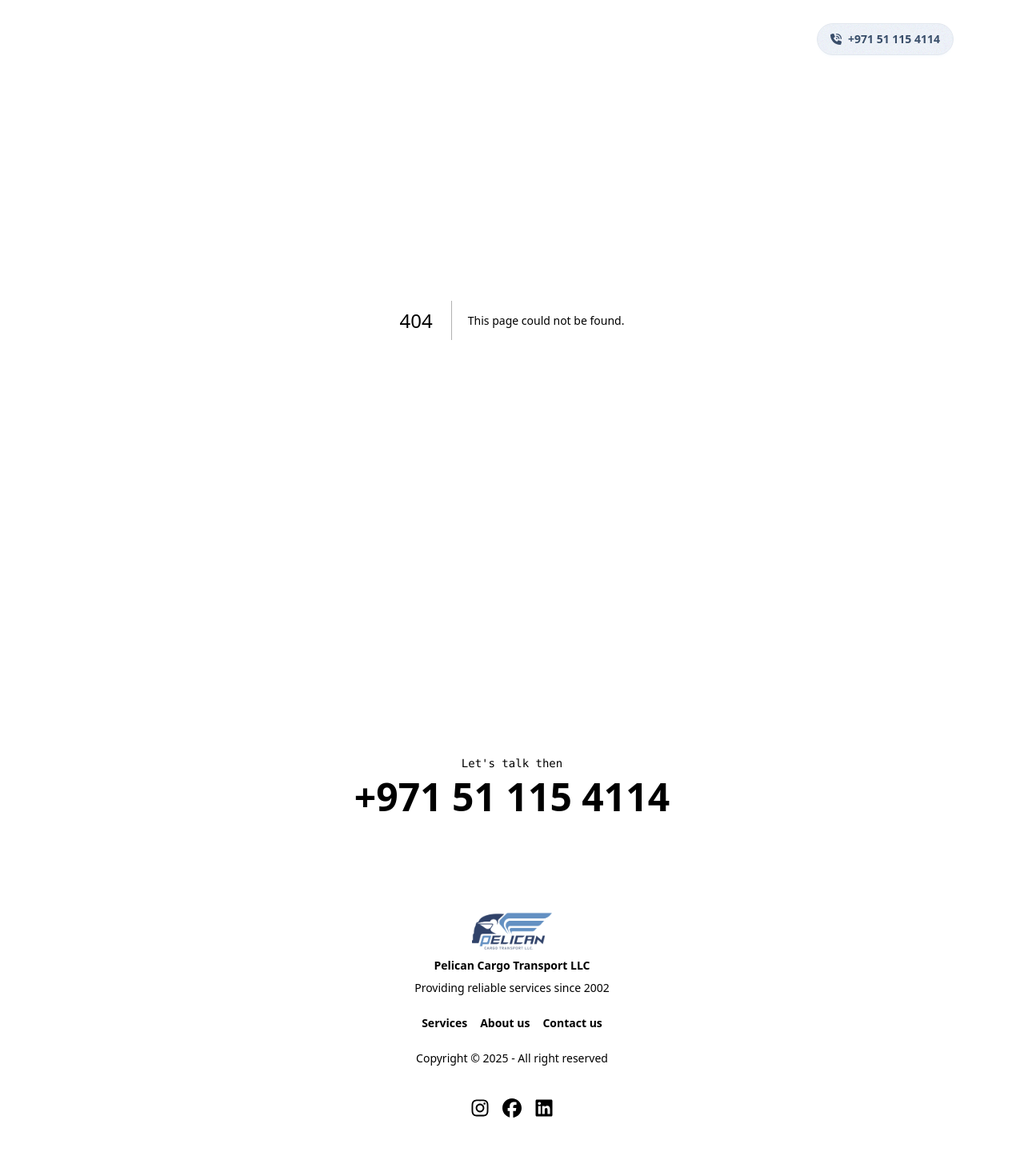
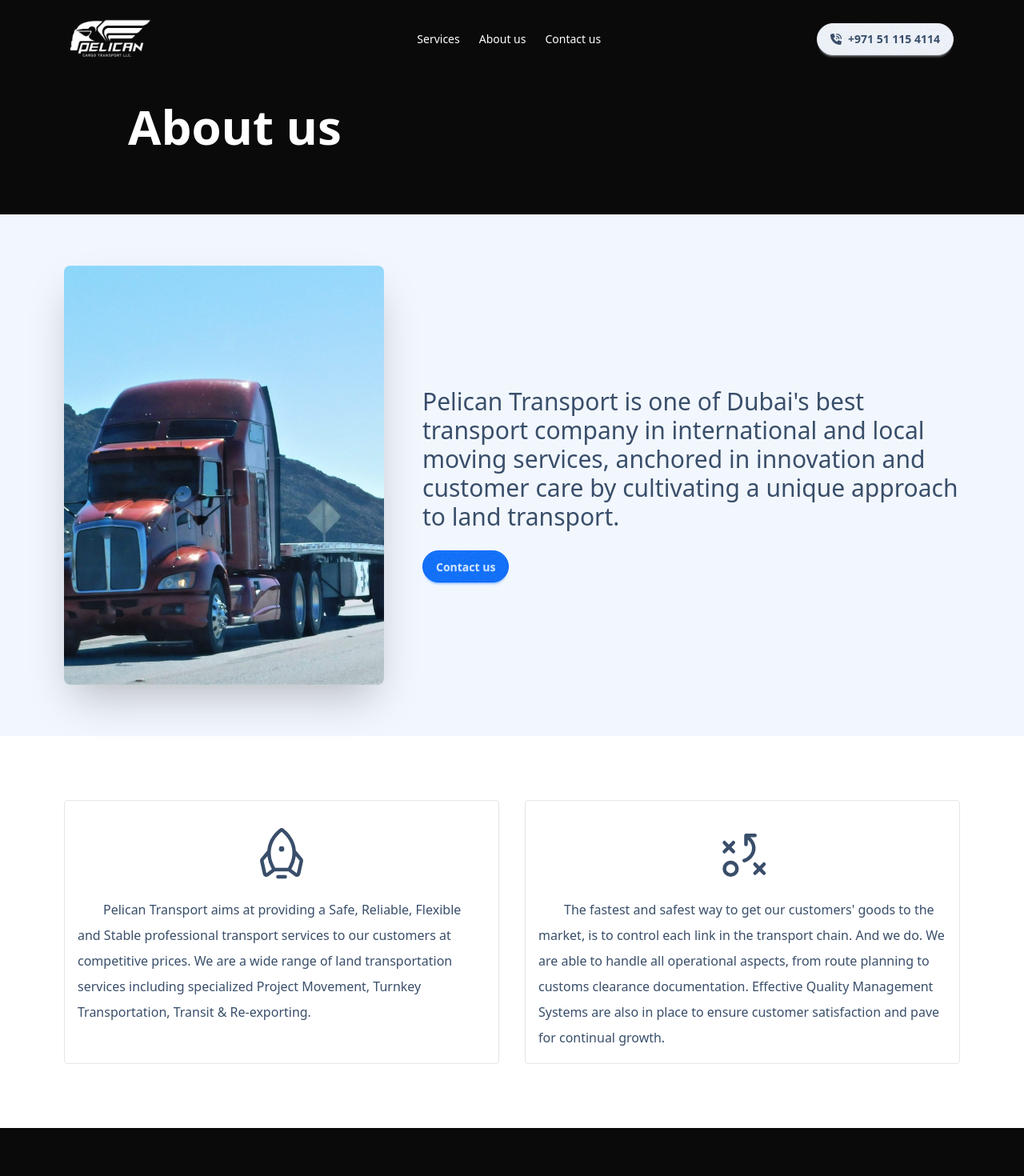
Before and after one commit to appetite-studio-team/pelican-cargo-website, a Next.js app: page /about in a window 1280 px wide. Before the commit this address had no page. Shown: the top 1470 px of the page at 80% size. Built offline with nearby package versions, Linux system fonts and the light colour scheme.

Commit message:
:sparkles: create new pages

```diff
--- /dev/null
+++ b/src/app/about/page.tsx
@@ -0,0 +1,68 @@
+import Image from "next/image";
+import Link from "next/link";
+import { PiRocket, PiStrategy } from "react-icons/pi";
+import StatsSection from "../_components/StatsSection";
+import FeaturesSection from "../_components/FeaturesSection";
+import PelicanMarquee from "@/components/PelicanMarquee";
+
+export default function AboutPage() {
+  return (
+    <div>
+      <main>
+        <div className="bg-neutral-950">
+          <div className="m-auto max-w-5xl space-y-2 px-8 pt-32 pb-20 text-white">
+            <h1 className="max-w-3xl">About us</h1>
+          </div>
+        </div>
+        <div className="hero bg-base-200 py-12">
+          <div className="hero-content flex-col gap-6 lg:flex-row lg:gap-12">
+            <Image
+              className="rounded-lg shadow-2xl"
+              src="/assets/images/truck2.jpg"
+              height={600}
+              width={400}
+              alt="heavy truck"
+            />
+            <div>
+              <p className="max-w-2xl py-6 text-2xl lg:text-3xl">
+                Pelican Transport is one of Dubai&apos;s best transport company
+                in international and local moving services, anchored in
+                innovation and customer care by cultivating a unique approach to
+                land transport.
+              </p>
+              <Link href="/contact" className="btn btn-primary">
+                Contact us
+              </Link>
+            </div>
+          </div>
+        </div>
+        <div className="m-auto grid max-w-6xl gap-8 px-4 py-20 lg:grid-cols-2">
+          <div className="rounded border border-neutral-200 p-4">
+            <PiRocket className="m-auto my-4 text-7xl" />
+            <p className="indent-8 leading-8">
+              Pelican Transport aims at providing a Safe, Reliable, Flexible and
+              Stable professional transport services to our customers at
+              competitive prices. We are a wide range of land transportation
+              services including specialized Project Movement, Turnkey
+              Transportation, Transit & Re-exporting.
+            </p>
+          </div>
+          <div className="rounded border border-neutral-200 p-4">
+            <PiStrategy className="m-auto my-4 text-7xl" />
+            <p className="indent-8 leading-8">
+              The fastest and safest way to get our customers&apos; goods to the
+              market, is to control each link in the transport chain. And we do.
+              We are able to handle all operational aspects, from route planning
+              to customs clearance documentation. Effective Quality Management
+              Systems are also in place to ensure customer satisfaction and pave
+              for continual growth.
+            </p>
+          </div>
+        </div>
+        <StatsSection />
+        <FeaturesSection />
+        <PelicanMarquee />
+      </main>
+    </div>
+  );
+}
--- /dev/null
+++ b/src/app/contact/page.tsx
@@ -0,0 +1,54 @@
+import Image from "next/image";
+import { PiMailboxBold, PiMapPinLight, PiPhoneBold } from "react-icons/pi";
+import PelicanMarquee from "@/components/PelicanMarquee";
+
+export default function ContactPage() {
+  return (
+    <div>
+      <main>
+        <div className="bg-neutral-950">
+          <div className="m-auto max-w-5xl space-y-2 px-8 pt-32 pb-20 text-white">
+            <h1 className="max-w-3xl">Contact us</h1>
+          </div>
+        </div>
+        <div className="bg-primary-content px-6 py-12">
+          <div className="m-auto grid max-w-6xl gap-8 lg:grid-cols-2 lg:gap-2">
+            <div className="rounded-lg bg-white px-4 py-20 lg:px-8">
+              <div className="max-w-96 space-y-4">
+                <PiMapPinLight className="text-3xl lg:text-4xl" />
+                <p className="text-3xl font-bold lg:text-4xl">Dubai, UAE</p>
+                <p className="max-w-80">
+                  42 8B St - Ras Al Khor Industrial AreaRas - Al Khor -
+                  Industrial Area 2 - Dubai
+                </p>
+                <div className="divider" />
+                <a
+                  href="mailto:info@pelicancargotransport.com"
+                  className="flex items-center gap-2 font-medium"
+                >
+                  <PiMailboxBold className="bg-base-200 rounded-full p-2 text-4xl" />{" "}
+                  info@pelicancargotransport.com
+                </a>
+                <a
+                  href="tel:+97150 115 4114"
+                  className="flex items-center gap-2 font-medium"
+                >
+                  <PiPhoneBold className="bg-base-200 rounded-full p-2 text-4xl" />{" "}
+                  (+971)50 115 4114
+                </a>
+              </div>
+            </div>
+            <Image
+              className="rounded-lg shadow-2xl"
+              src="/assets/images/dubai.jpg"
+              height={500}
+              width={500}
+              alt="Dubai"
+            />
+          </div>
+        </div>
+        <PelicanMarquee />
+      </main>
+    </div>
+  );
+}
--- a/src/app/page.tsx
+++ b/src/app/page.tsx
@@ -1,29 +1,15 @@
-import Marquee from "@/components/Marquee";
-import { PiCompassRoseThin } from "react-icons/pi";
 import HeroSection from "./_components/HeroSection";
 import ServicesSection from "./_components/ServicesSection";
 import FeaturesSection from "./_components/FeaturesSection";
 import StatsSection from "./_components/StatsSection";
+import PelicanMarquee from "@/components/PelicanMarquee";
 
 export default function Home() {
   return (
     <div>
       <main>
         <HeroSection />
-        <div>
-          <Marquee className="bg-neutral-950 font-mono text-2xl text-white uppercase lg:text-3xl">
-            <span className="mx-8">Safe</span>
-            <PiCompassRoseThin />
-            <span className="mx-8">Reliable</span>
-            <PiCompassRoseThin />
-            <span className="mx-8">Flexible</span>
-            <PiCompassRoseThin />
-            <span className="mx-8">Stable</span>
-            <PiCompassRoseThin />
-            <span className="mx-8">Professional</span>
-            <PiCompassRoseThin />
-          </Marquee>
-        </div>
+        <PelicanMarquee />
         <ServicesSection />
         <FeaturesSection />
         <StatsSection />
--- a/src/app/services/_components/ExtServicesSection.tsx
+++ b/src/app/services/_components/ExtServicesSection.tsx
@@ -2,7 +2,7 @@
 
 export default function ExtServicesSection() {
   return (
-    <section className="bg-primary-content pt-20 pb-16">
+    <section className="bg-base-200 pt-20 pb-16">
       <div className="mx-auto max-w-6xl px-8">
         <div className="grid gap-4 md:grid-cols-2 lg:grid-cols-3">
           <ExtServiceCard
--- a/src/app/services/page.tsx
+++ b/src/app/services/page.tsx
@@ -1,7 +1,6 @@
-import Marquee from "@/components/Marquee";
 import FeaturesSection from "../_components/FeaturesSection";
 import ExtServicesSection from "./_components/ExtServicesSection";
-import { PiCompassRoseThin } from "react-icons/pi";
+import PelicanMarquee from "@/components/PelicanMarquee";
 
 export default function ServicesPage() {
   return (
@@ -14,18 +13,7 @@
         </div>
         <ExtServicesSection />
         <FeaturesSection />
-        <Marquee className="bg-neutral-950 font-mono text-2xl text-white uppercase lg:text-3xl">
-          <span className="mx-8">Safe</span>
-          <PiCompassRoseThin />
-          <span className="mx-8">Reliable</span>
-          <PiCompassRoseThin />
-          <span className="mx-8">Flexible</span>
-          <PiCompassRoseThin />
-          <span className="mx-8">Stable</span>
-          <PiCompassRoseThin />
-          <span className="mx-8">Professional</span>
-          <PiCompassRoseThin />
-        </Marquee>
+        <PelicanMarquee />
       </main>
     </div>
   );
--- /dev/null
+++ b/src/components/PelicanMarquee.tsx
@@ -0,0 +1,21 @@
+import { PiCompassRoseThin } from "react-icons/pi";
+import Marquee from "./Marquee";
+
+export default function PelicanMarquee() {
+  return (
+    <div>
+      <Marquee className="bg-neutral-950 font-mono text-2xl text-white uppercase lg:text-3xl">
+        <span className="mx-8">Safe</span>
+        <PiCompassRoseThin />
+        <span className="mx-8">Reliable</span>
+        <PiCompassRoseThin />
+        <span className="mx-8">Flexible</span>
+        <PiCompassRoseThin />
+        <span className="mx-8">Stable</span>
+        <PiCompassRoseThin />
+        <span className="mx-8">Professional</span>
+        <PiCompassRoseThin />
+      </Marquee>
+    </div>
+  );
+}
```
Also changed, not shown: public/assets/images/truck2.jpg (added), 1 other file (tests, documents, lock files or other folders).
